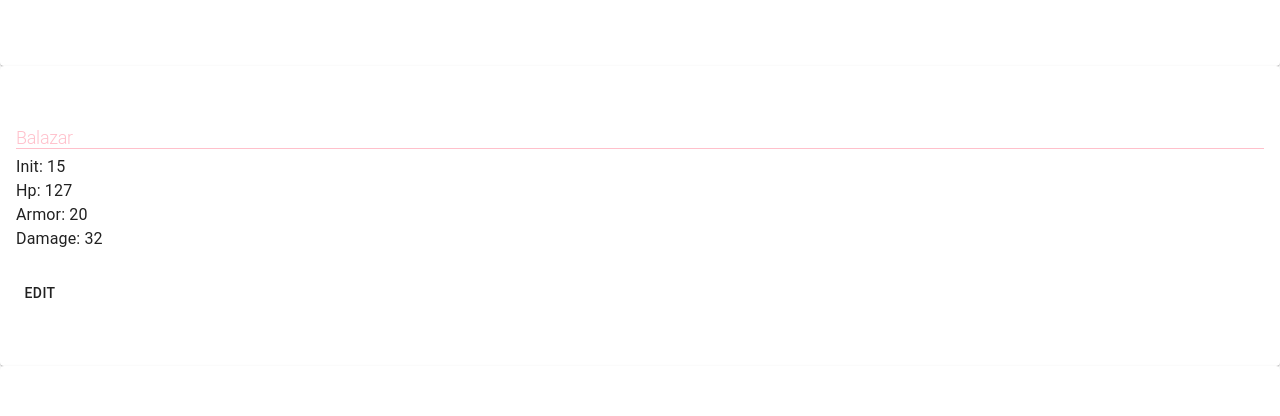
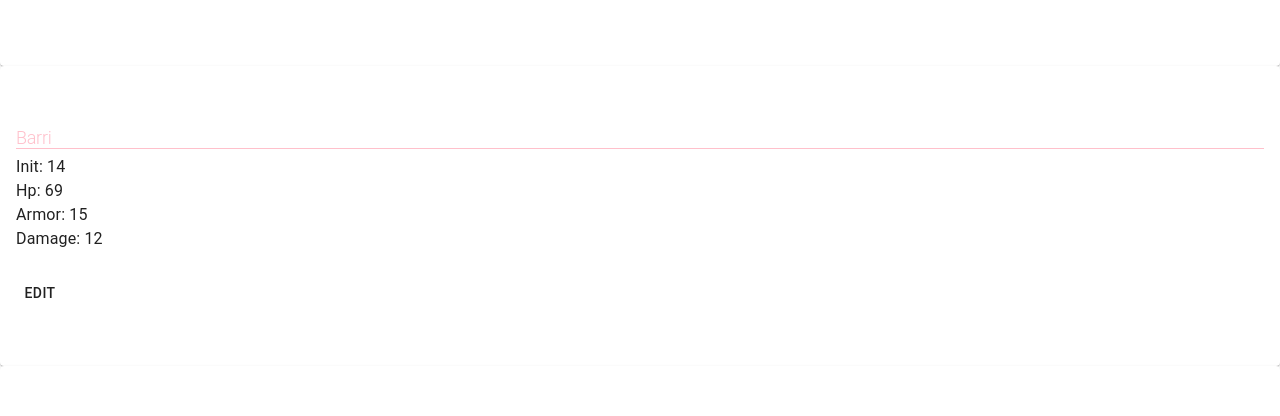
Before and after one commit to spencermendoza/dnd_react, a React (Create React App) app: page / in a window 1280 px wide. Shown: the part 271-687 px from the top of the page. Built offline with nearby package versions, Linux system fonts and the light colour scheme.

Commit message:
Minor refactoring and organization.

```diff
--- a/src/App/App.js
+++ b/src/App/App.js
@@ -4,13 +4,14 @@ import { Player } from '../Player/Player';
 import PlayerCardList from '../Player/PlayerCardList';
 import PlayerFormDialog from '../Player/PlayerFormDialog';
 import PlayerSortMenu from '../Player/PlayerSortMenu';
-import { playersExample, updatePlayer } from '../Player/playerHelpers';
+import { playersExample, updatePlayer, sortPlayersBy } from '../Player/playerHelpers';
 import TurnTimer from '../TurnTimer/TurnTimer';
 
 import './App.css';
 
 class App extends Component {
   state = {
+    sortBy: 'name',
     players: playersExample.map(playerJson => Player.create(playerJson)),
     dialog: {
       open: false,
@@ -36,27 +37,19 @@ class App extends Component {
     this.setState({ dialog: { player: Player.create(), open: false } });
   };
 
+  handleSortMenuChange = ({ sortBy }) => {
+    this.setState({ sortBy });
+  };
+
   render() {
     const { open, player } = this.state.dialog;
-    const menuItems = [
-      {
-        displayText: 'Initiative Value',
-        sortFunction: (a, b) => {
-          console.log('a', a, 'b', b);
-        }
-      },
-      {
-        displayText: 'HP',
-        sortFunction: v => {
-          console.log('v', v);
-        }
-      }
-    ];
-
     return (
       <>
-        <PlayerSortMenu menuItems={menuItems} />
-        <PlayerCardList players={this.state.players} onEditClick={this.handleEditClick} />
+        <PlayerSortMenu onChange={this.handleSortMenuChange} />
+        <PlayerCardList
+          players={sortPlayersBy(this.state.players, this.state.sortBy)}
+          onEditClick={this.handleEditClick}
+        />
         <Button onClick={this.handleAddClick}>Add New Player</Button>
         <TurnTimer turnDuration={5000} />
         <PlayerFormDialog
--- a/src/Player/PlayerSortMenu.js
+++ b/src/Player/PlayerSortMenu.js
@@ -4,12 +4,18 @@ import Menu from '@material-ui/core/Menu';
 import MenuItem from '@material-ui/core/MenuItem';
 import { noop } from '../utils';
 
-// function SimpleMenu(props) {
-// const {menuItems} = props;
-// OR
-// const menuItems = props.menuItems;
-// }
-export default function SimpleMenu({ menuItems, onChange }) {
+const defaultMenuItems = [
+  {
+    displayText: 'Initiative Value',
+    sortBy: 'initiative'
+  },
+  {
+    displayText: 'HP',
+    sortBy: 'hp'
+  }
+];
+
+export default function SimpleMenu({ menuItems = defaultMenuItems, onChange = noop }) {
   const [anchorEl, setAnchorEl] = React.useState(null);
 
   const handleOpenClick = event => {
@@ -17,23 +23,20 @@ export default function SimpleMenu({ menuItems, onChange }) {
   };
 
   const handleMenuItemClick = item => {
-    (onChange || noop)(item);
+    onChange(item);
     setAnchorEl(null);
   };
 
-  // Example menuItem
-  // const menuItem = {displayText: string; sortFn: function;}
   return (
-    // Step 1. Accept an array of Menu Items as props.
-    // Step 2. Map Menu Items to <MenuItem /> components.
-    // Step 3. Accept an 'onChange' function prop.
     <div>
       <Button aria-controls="simple-menu" aria-haspopup="true" onClick={handleOpenClick}>
         Open Menu
       </Button>
-      <Menu id="simple-menu" anchorEl={anchorEl} keepMounted open={anchorEl}>
+      <Menu id="simple-menu" anchorEl={anchorEl} keepMounted open={Boolean(anchorEl)}>
         {menuItems.map(item => (
-          <MenuItem onClick={() => handleMenuItemClick(item)}>Sort by {item.displayText}</MenuItem>
+          <MenuItem onClick={() => handleMenuItemClick(item)} key={item.displayText}>
+            Sort by {item.displayText}
+          </MenuItem>
         ))}
       </Menu>
     </div>
--- a/src/Player/playerHelpers.js
+++ b/src/Player/playerHelpers.js
@@ -53,3 +53,16 @@ export function getPlayerPropTypes() {
  * @param {*} player
  */
 export const updatePlayer = (list, player) => list.map(p => (p.id === player.id ? player : p));
+
+const _sort = prop => (a, b) => {
+  if (a[prop] > b[prop]) return 1;
+  if (a[prop] === b[prop]) return 0;
+  if (a[prop] < b[prop]) return -1;
+};
+
+/**
+ *
+ * @param {*} list - the list of players to sort.
+ * @param {*} prop - property to sort the players by.
+ */
+export const sortPlayersBy = (list, prop) => [...list.sort(_sort(prop))];
```
